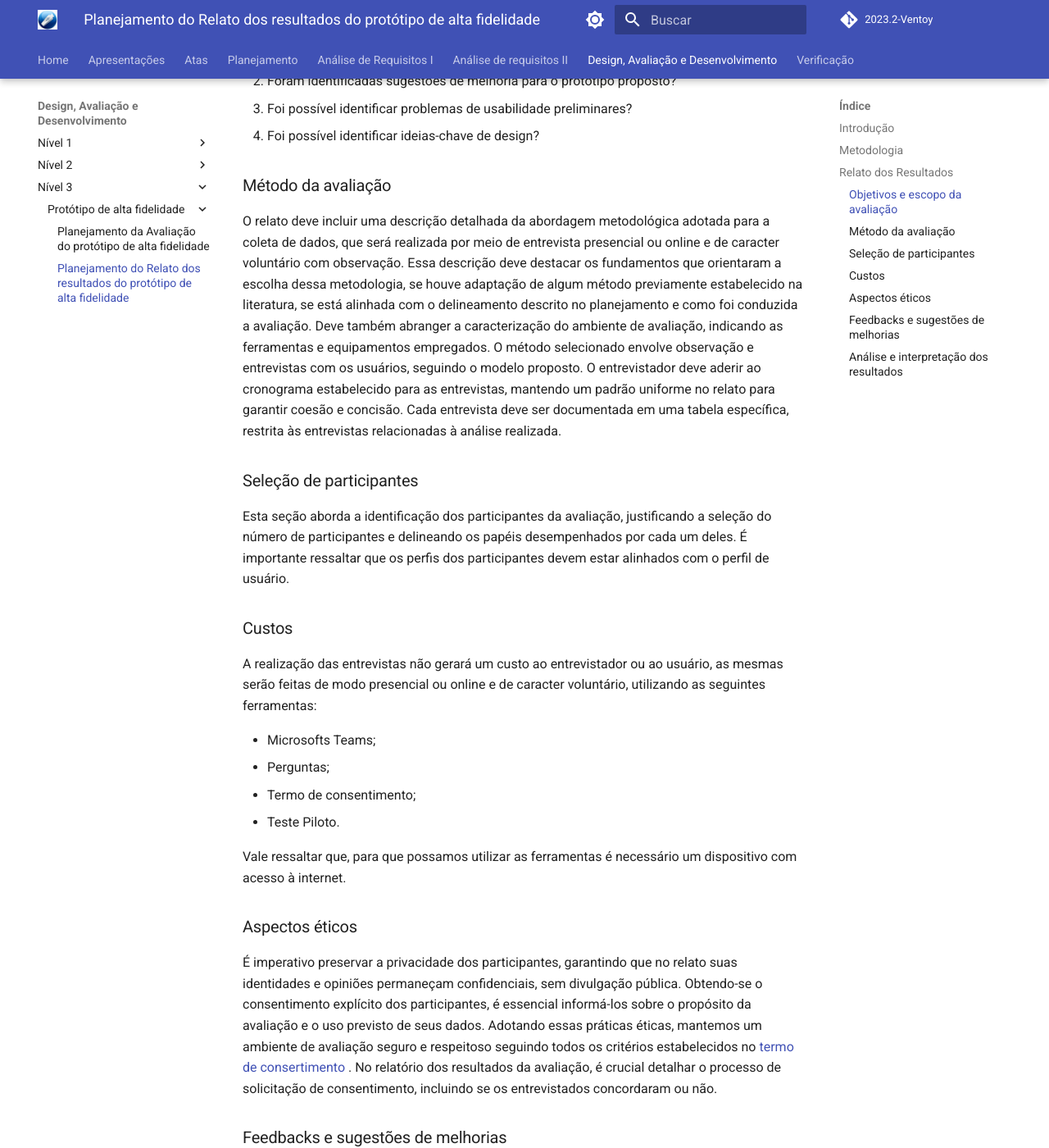
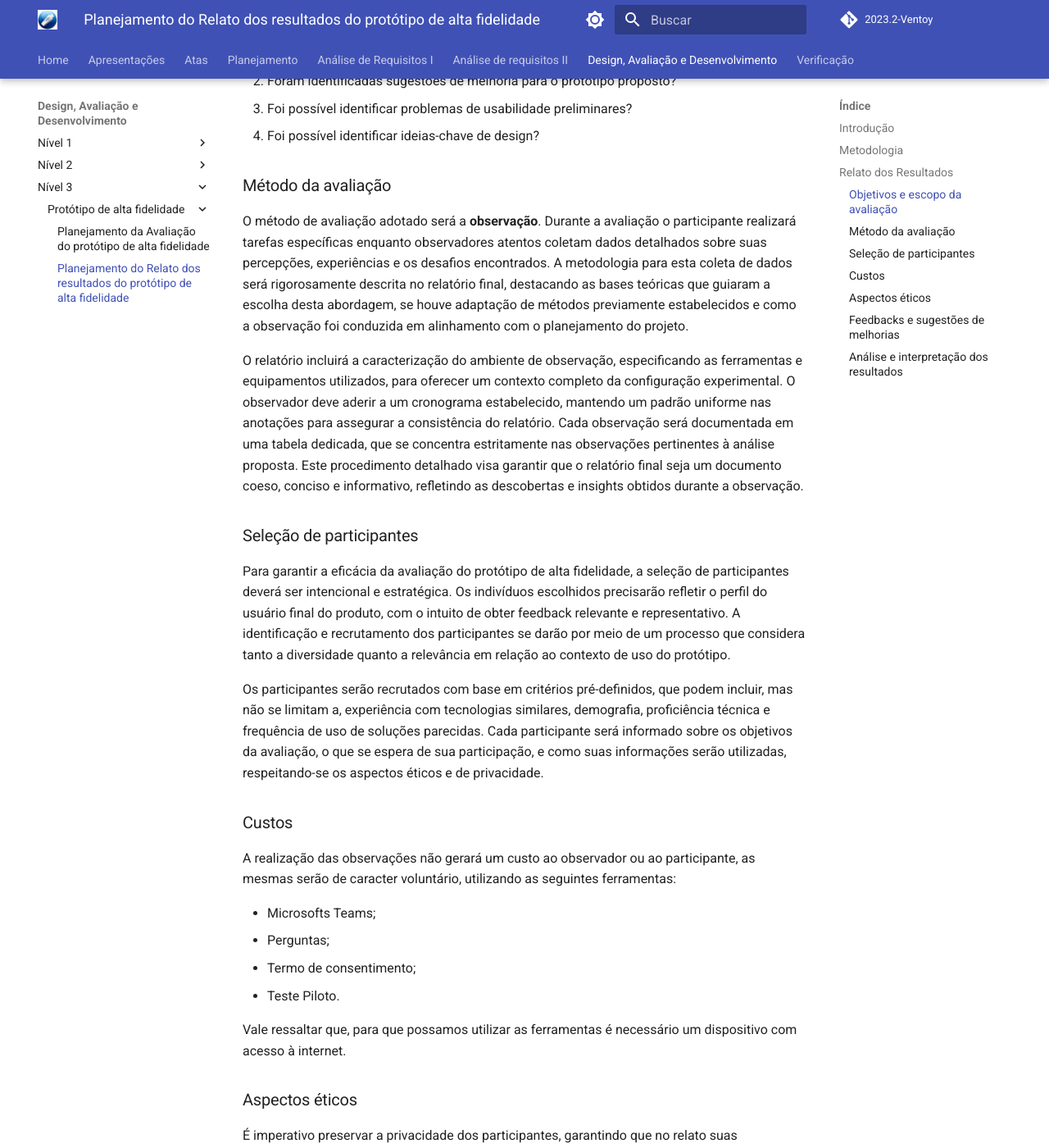
Before and after one commit to Interacao-Humano-Computador/2023.2-Ventoy, an MkDocs documentation site: the page built from docs/DAD/nivel2/prototipoAltaFidelidade/PlanejamentoRelatoPrototipoAltaFidelidade.md, in a window 1280 px wide and 1400 px high, scrolled down 1393 px. Shown: the whole window at 82% size. Built offline with MkDocs 1.6.1 and Material for MkDocs 9.7.7, drawn with Linux system fonts in a browser that asks for light colours; comment, search, counter and statistics services are not loaded; some of the changed text lies outside the part shown.

Commit message:
Update PlanejamentoRelatoPrototipoAltaFidelidade.md

```diff
--- a/docs/DAD/nivel2/prototipoAltaFidelidade/PlanejamentoRelatoPrototipoAltaFidelidade.md
+++ b/docs/DAD/nivel2/prototipoAltaFidelidade/PlanejamentoRelatoPrototipoAltaFidelidade.md
@@ -30,17 +30,22 @@ Adicionalmente, é fundamental responder às seguintes questões por meio da an
 3. Foi possível identificar problemas de usabilidade preliminares?
 4. Foi possível identificar ideias-chave de design?
 
+
 ### Método da avaliação
 
-O relato deve incluir uma descrição detalhada da abordagem metodológica adotada para a coleta de dados, que será realizada por meio de entrevista presencial ou online e de caracter voluntário com observação. Essa descrição deve destacar os fundamentos que orientaram a escolha dessa metodologia, se houve adaptação de algum método previamente estabelecido na literatura, se está alinhada com o delineamento descrito no planejamento e como foi conduzida a avaliação. Deve também abranger a caracterização do ambiente de avaliação, indicando as ferramentas e equipamentos empregados. O método selecionado envolve observação e entrevistas com os usuários, seguindo o modelo proposto. O entrevistador deve aderir ao cronograma estabelecido para as entrevistas, mantendo um padrão uniforme no relato para garantir coesão e concisão. Cada entrevista deve ser documentada em uma tabela específica, restrita às entrevistas relacionadas à análise realizada.
+O método de avaliação adotado será a **observação**. Durante a avaliação o participante realizará tarefas específicas enquanto observadores atentos coletam dados detalhados sobre suas percepções, experiências e os desafios encontrados. A metodologia para esta coleta de dados será rigorosamente descrita no relatório final, destacando as bases teóricas que guiaram a escolha desta abordagem, se houve adaptação de métodos previamente estabelecidos e como a observação foi conduzida em alinhamento com o planejamento do projeto.
+
+O relatório incluirá a caracterização do ambiente de observação, especificando as ferramentas e equipamentos utilizados, para oferecer um contexto completo da configuração experimental. O observador deve aderir a um cronograma estabelecido, mantendo um padrão uniforme nas anotações para assegurar a consistência do relatório. Cada observação será documentada em uma tabela dedicada, que se concentra estritamente nas observações pertinentes à análise proposta. Este procedimento detalhado visa garantir que o relatório final seja um documento coeso, conciso e informativo, refletindo as descobertas e insights obtidos durante a observação.
 
 ### Seleção de participantes
 
-Esta seção aborda a identificação dos participantes da avaliação, justificando a seleção do número de participantes e delineando os papéis desempenhados por cada um deles. É importante ressaltar que os perfis dos participantes devem estar alinhados com o perfil de usuário.
+Para garantir a eficácia da avaliação do protótipo de alta fidelidade, a seleção de participantes deverá ser intencional e estratégica. Os indivíduos escolhidos precisarão refletir o perfil do usuário final do produto, com o intuito de obter feedback relevante e representativo. A identificação e recrutamento dos participantes se darão por meio de um processo que considera tanto a diversidade quanto a relevância em relação ao contexto de uso do protótipo.
+
+Os participantes serão recrutados com base em critérios pré-definidos, que podem incluir, mas não se limitam a, experiência com tecnologias similares, demografia, proficiência técnica e frequência de uso de soluções parecidas. Cada participante será informado sobre os objetivos da avaliação, o que se espera de sua participação, e como suas informações serão utilizadas, respeitando-se os aspectos éticos e de privacidade.
 
 ### Custos
 
-A realização das entrevistas não gerará um custo ao entrevistador ou ao usuário, as mesmas serão feitas de modo presencial ou online e de caracter voluntário, utilizando as seguintes ferramentas:
+A realização das observações não gerará um custo ao observador ou ao participante, as mesmas serão de caracter voluntário, utilizando as seguintes ferramentas:
 
 - Microsofts Teams;
 - Perguntas;
@@ -55,13 +60,13 @@ Vale ressaltar que, para que possamos utilizar as ferramentas é necessário um
 
 ### Feedbacks e sugestões de melhorias
 
-Durante a avaliação, é crucial que o entrevistador documente de maneira abrangente as sugestões e melhorias com base nos problemas identificados. Isso implica um registro claro e objetivo de cada problema, incluindo contexto, ação do usuário, resultado esperado e resultado observado. Além disso, é responsabilidade do entrevistador propor soluções ou sugestões para corrigir os problemas encontrados, oferecendo ideias para ajustes de design, melhorias na interface do usuário ou alterações nas funcionalidades.
+Durante a avaliação, é essencial que o observador documente de forma completa as sugestões e melhorias baseadas nos problemas identificados. Isso envolve um registro claro e objetivo de cada problema, detalhando o contexto, as ações do usuário, o resultado esperado e o resultado observado. Além disso, cabe ao observador propor soluções ou recomendações para resolver os problemas encontrados, fornecendo ideias para ajustes de design, aprimoramentos na interface do usuário ou mudanças nas funcionalidades.
 
-O feedback dos usuários também desempenha um papel vital na melhoria contínua. O entrevistador deve captar atentamente as opiniões, sugestões e comentários dos usuários durante a avaliação de tarefas. Registrando de maneira completa e precisa o feedback fornecido pelos usuários, levando em consideração suas percepções, experiências e necessidades, essas informações tornam-se inestimáveis para compreender as expectativas dos usuários, identificar pontos fortes e fracos do sistema, e obter insights essenciais para possíveis melhorias.
+O feedback dos usuários é igualmente crucial para o processo de melhoria contínua. O observador deve captar cuidadosamente as opiniões, sugestões e comentários dos usuários durante a execução das tarefas avaliativas. Ao documentar de maneira completa e precisa o feedback dos usuários e considerar suas percepções, experiências e necessidades, essas informações tornam-se fundamentais para entender as expectativas dos usuários, identificar forças e fraquezas do sistema e adquirir insights valiosos para potenciais aprimoramentos.
 
 ### Análise e interpretação dos resultados
 
-Após feito a avaliação com usuário através da entrevista o entrevistador deve realizar uma análise e interpretação dos resultados obtidos.  Isso envolve examinar cuidadosamente os dados coletados durante a avaliação, identificar padrões, tendências e insights relevantes, e extrair conclusões significativas a partir dessas informações. Contextualizar os resultados dentro do objetivo da avaliação e considerar o impacto dos problemas identificados na usabilidade, na experiência do usuário e nos objetivos estabelecidos. Além disso, deve responder as perguntas levantadas inicialmente.
+Após a realização da avaliação com o usuário através da observação, o observador deve proceder com uma análise e interpretação cuidadosa dos resultados obtidos. Isso inclui uma revisão minuciosa dos dados coletados, a identificação de padrões, tendências e insights relevantes, além da extração de conclusões significativas destas informações. É essencial contextualizar os resultados à luz dos objetivos da avaliação e considerar o impacto dos problemas identificados na usabilidade e na experiência do usuário, bem como na consecução dos objetivos previamente estabelecidos. Além disso, o observador deve garantir que as questões inicialmente propostas sejam adequadamente respondidas.
 
 # Referências Bibliográficas
 
```
